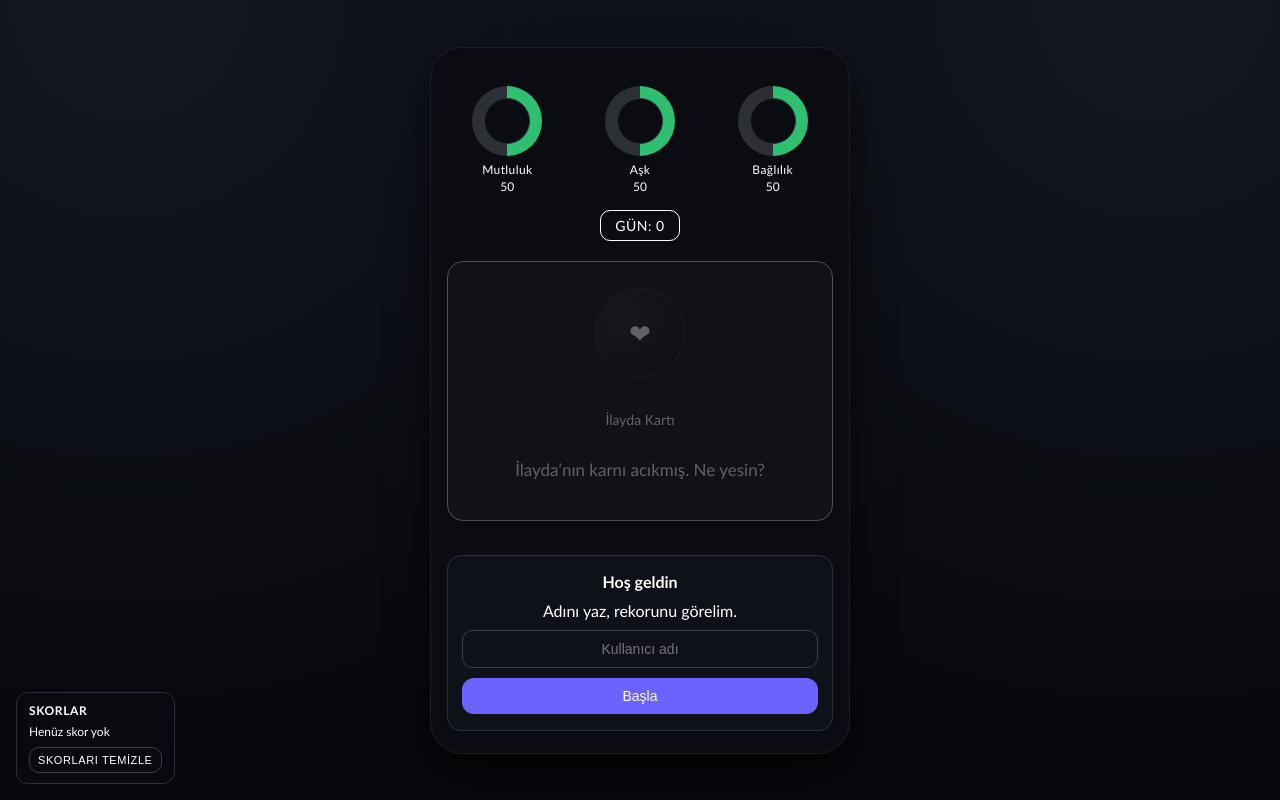
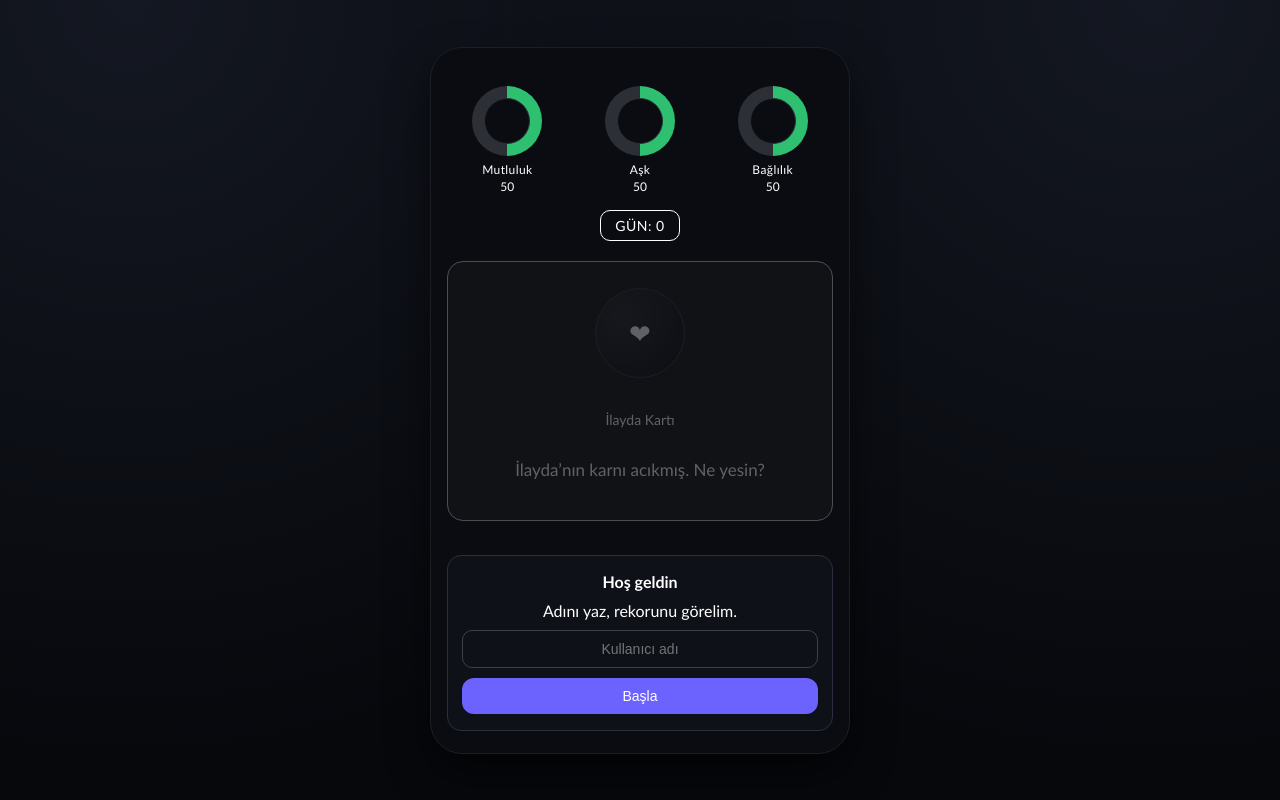
Before and after one commit to gokmennerok-bit/ilosusevmek, a plain HTML site: page index.html in a window 1280 px wide. Drawn offline with Linux system fonts and the light colour scheme.

Commit message:
ilosusevmek

```diff
--- a/index.html
+++ b/index.html
@@ -198,15 +198,10 @@
       text-align: center;
     }
     .scores {
-      position: absolute;
-      left: 16px;
-      bottom: 16px;
-      background: rgba(10, 11, 16, 0.7);
-      border: 1px solid #2a2f40;
-      border-radius: 12px;
-      padding: 10px 12px;
-      font-size: 12px;
-      min-width: 140px;
+      margin-top: 8px;
+      border-top: 1px dashed #2a2f40;
+      padding-top: 8px;
+      text-align: left;
     }
     .scores h3 {
       margin: 0 0 6px;
@@ -245,6 +240,7 @@
       text-transform: uppercase;
       letter-spacing: 0.6px;
       cursor: pointer;
+      display: none;
     }
     .locked .card,
     .locked .choices {
@@ -302,15 +298,14 @@
     <section class="end" id="endPanel">
       <strong id="endTitle">Oyun bitti!</strong>
       <p id="endDesc">Sevgi barlarını korumayı başardın.</p>
+      <div class="scores">
+        <h3>Yüksek Skorlar</h3>
+        <ul id="scoresList"></ul>
+      </div>
       <button class="primary" id="restartBtn">Tekrar oyna</button>
+      <button class="clear-btn" id="clearScoresBtn">Skorları temizle</button>
     </section>
   </main>
-
-  <aside class="scores" id="scoresPanel">
-    <h3>Skorlar</h3>
-    <ul id="scoresList"></ul>
-    <button class="clear-btn" id="clearScoresBtn">Skorları temizle</button>
-  </aside>
 
   <script>
     const START = 5;
```
